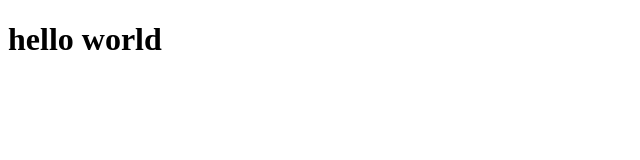
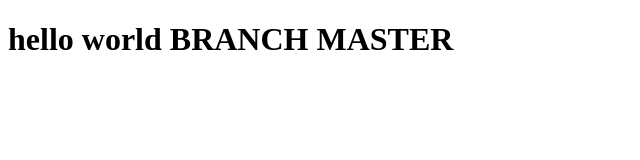
Before and after one commit to dotpegaso/temp, a plain HTML site: page index.html in a window 1280 px wide. Shown: the whole page, without its empty margins (0-640 px from the left). Drawn offline with Linux system fonts and the light colour scheme.

Commit message:
commit_5_conflito

```diff
--- a/index.html
+++ b/index.html
@@ -6,6 +6,6 @@
   <title>Teste</title>
 </head>
 <body>
-  <h1>hello world</h1>
+  <h1>hello world BRANCH MASTER</h1>
 </body>
 </html>
```
